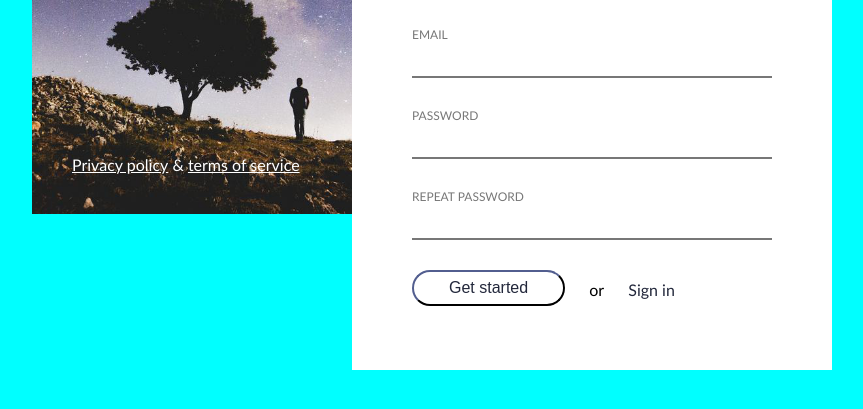
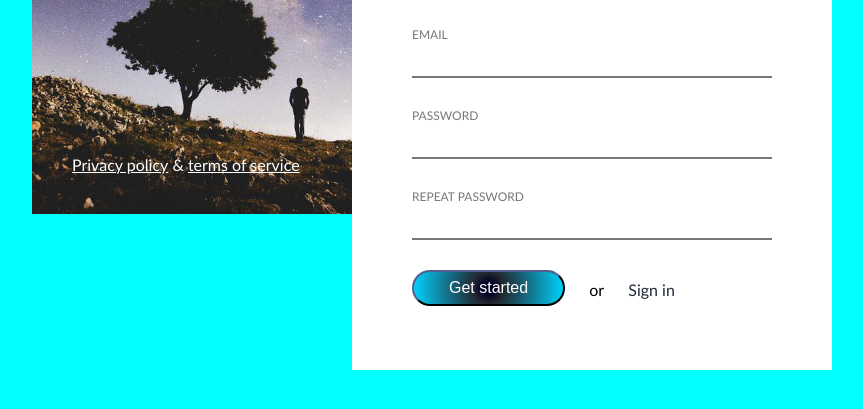
Before and after one commit to neigiamasJonas/5-skyman, a website: page index.html in a window 1280 px wide. In both pictures the pointer is over the button "Get started". Shown: the part 233-642 px from the top of the page, without its empty margins (208-1071 px from the left). Drawn offline with Linux system fonts and the light colour scheme.

Commit message:
radial gradient button

```diff
--- a/css/button.css
+++ b/css/button.css
@@ -7,10 +7,17 @@
     border-radius: 20px;
     border-color: #22273b;
     color: #fff;
-    background-color: #22273b;
+    background: rgb(2,0,36);
+    background: radial-gradient(circle,
+    rgba(2,0,36,1) 14%,
+    rgba(34,39,48,1) 66%,
+    rgba(0,212,255,1) 100%);
     cursor: pointer;
 }
 .btn:hover {
-    color: #22273b;
-    background-color: #fff;
+    cbackground: rgb(2,0,36);
+    background: radial-gradient(circle,
+    rgba(2,0,36,1) 8%,
+    rgba(34,39,48,1) 20%,
+    rgba(0,212,255,1) 100%);
 }
```
